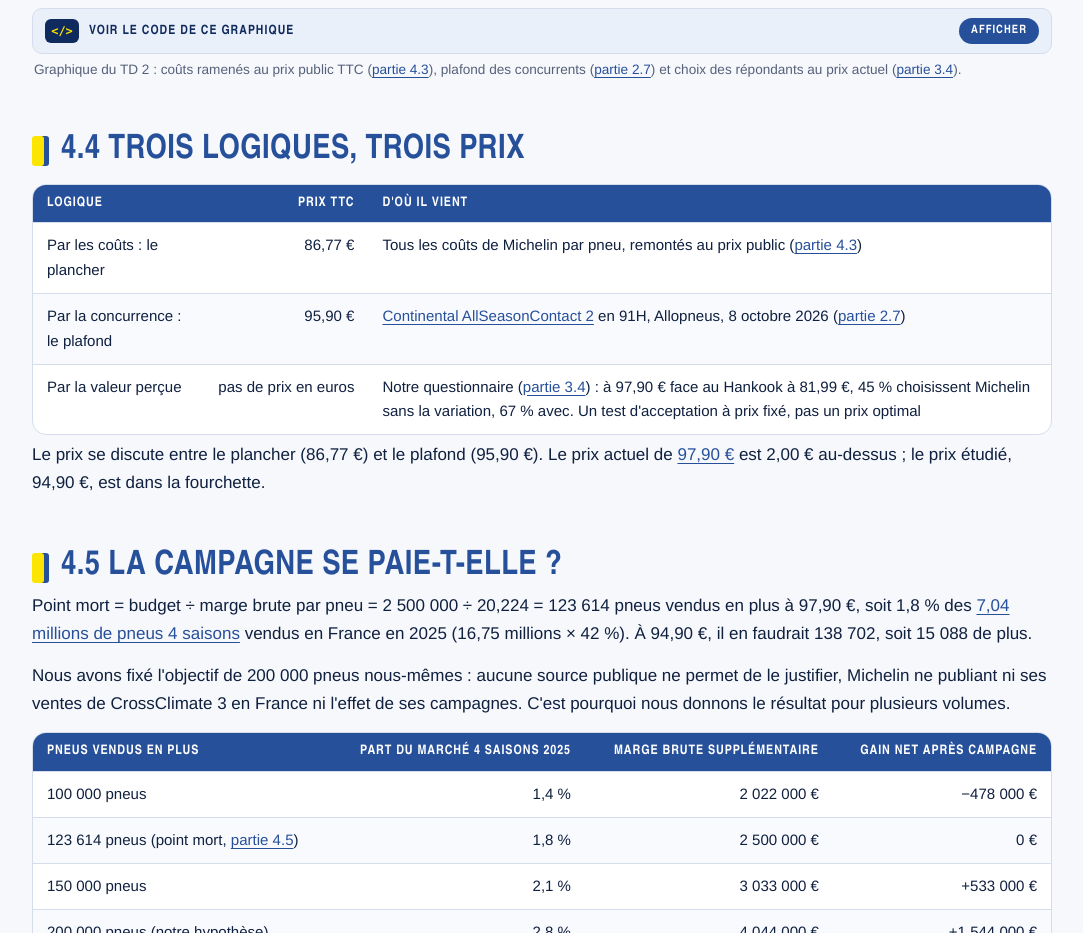
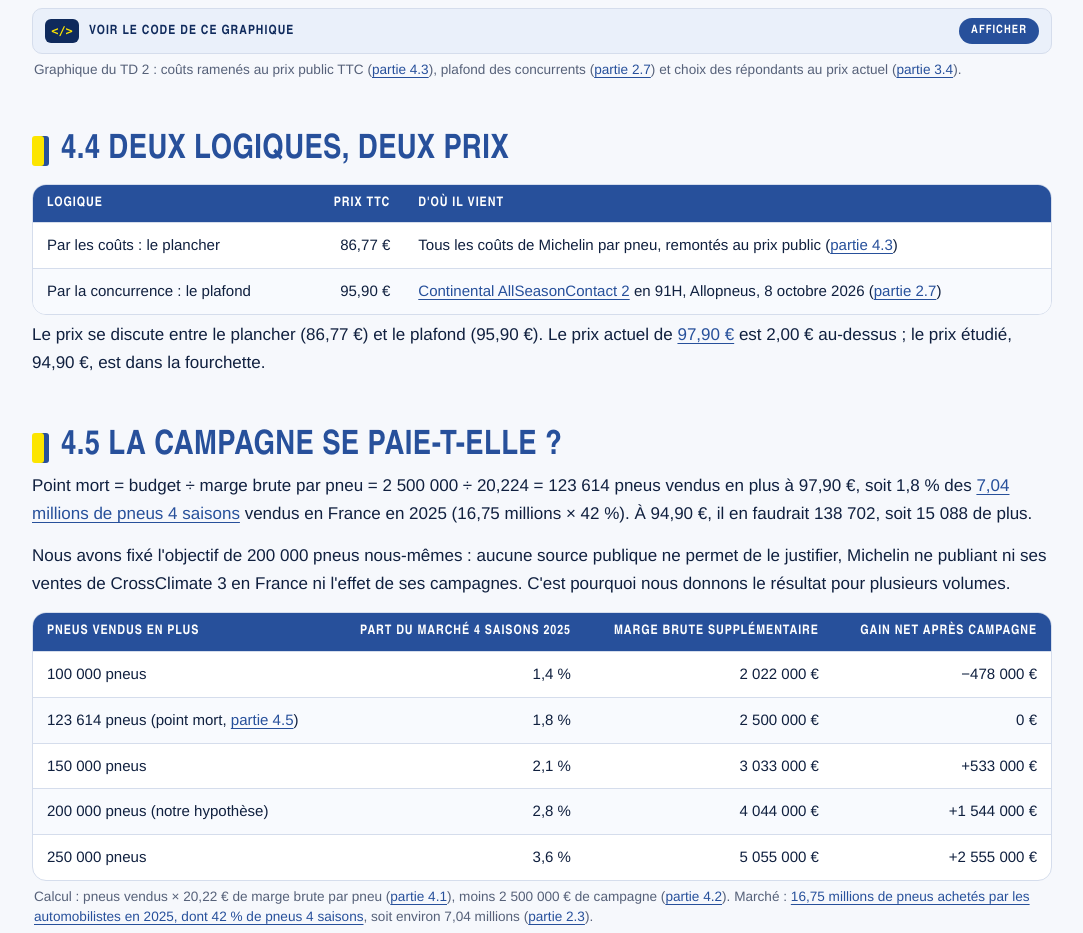
Before and after one commit to Jean-16-maker/TRAVAIL-PRIX-MICHELIN, a plain HTML site: page proposition.html in a window 1280 px wide. Shown: the part 5260-6193 px from the top of the page, without its empty margins (98-1181 px from the left). Drawn offline with Linux system fonts and the light colour scheme.

Commit message:
Onglet 4 : 4.4 sans la ligne « Par la valeur perçue »
Co-Authored-By: Claude Opus 5.5 <noreply@anthropic.com>

```diff
--- a/proposition.html
+++ b/proposition.html
@@ -109,8 +109,8 @@
 &lt;line y1=&quot;65.9&quot; y2=&quot;65.9&quot; stroke=&quot;#0F2A5C&quot;/&gt;   &lt;!-- le prix actuel, 97,90 € --&gt;</code></pre></details><!-- /code:auto -->
 <p class="note">Graphique du TD 2 : coûts ramenés au prix public TTC (<a href="#mix">partie 4.3</a>), plafond des concurrents (<a href="marche.html#plafond">partie 2.7</a>) et choix des répondants au prix actuel (<a href="client.html#resultat">partie 3.4</a>).</p>
 
-<h2 id="trois">4.4 Trois logiques, trois prix</h2>
-<div class="tableau"><table><thead><tr><th>Logique</th><th class="n">Prix TTC</th><th>D'où il vient</th></tr></thead><tbody><tr><td>Par les coûts : le plancher</td><td class="n">86,77 €</td><td>Tous les coûts de Michelin par pneu, remontés au prix public (<a href="#plancher">partie 4.3</a>)</td></tr><tr><td>Par la concurrence : le plafond</td><td class="n">95,90 €</td><td><a href="https://www.allopneus.com/produit/pneu-auto/continental/tourisme-4saisons/allseason-contact-2/205-55r16-91h/0006350522" target="_blank" rel="noopener">Continental AllSeasonContact 2</a> en 91H, Allopneus, 8 octobre 2026 (<a href="marche.html#plafond">partie 2.7</a>)</td></tr><tr><td>Par la valeur perçue</td><td class="n">pas de prix en euros</td><td>Notre questionnaire (<a href="client.html#resultat">partie 3.4</a>) : à 97,90 € face au Hankook à 81,99 €, 45 % choisissent Michelin sans la variation, 67 % avec. Un test d'acceptation à prix fixé, pas un prix optimal</td></tr></tbody></table></div>
+<h2 id="trois">4.4 Deux logiques, deux prix</h2>
+<div class="tableau"><table><thead><tr><th>Logique</th><th class="n">Prix TTC</th><th>D'où il vient</th></tr></thead><tbody><tr><td>Par les coûts : le plancher</td><td class="n">86,77 €</td><td>Tous les coûts de Michelin par pneu, remontés au prix public (<a href="#plancher">partie 4.3</a>)</td></tr><tr><td>Par la concurrence : le plafond</td><td class="n">95,90 €</td><td><a href="https://www.allopneus.com/produit/pneu-auto/continental/tourisme-4saisons/allseason-contact-2/205-55r16-91h/0006350522" target="_blank" rel="noopener">Continental AllSeasonContact 2</a> en 91H, Allopneus, 8 octobre 2026 (<a href="marche.html#plafond">partie 2.7</a>)</td></tr></tbody></table></div>
 <p>Le prix se discute entre le plancher (86,77 €) et le plafond (95,90 €). Le prix actuel de <a href="https://www.allopneus.com/produit/pneu-auto/michelin/tourisme-4saisons/crossclimate-3/205-55r16-91h/0002041955" target="_blank" rel="noopener">97,90 €</a> est 2,00 € au-dessus ; le prix étudié, 94,90 €, est dans la fourchette.</p>
 
 <h2 id="pointmort">4.5 La campagne se paie-t-elle ?</h2>
```
